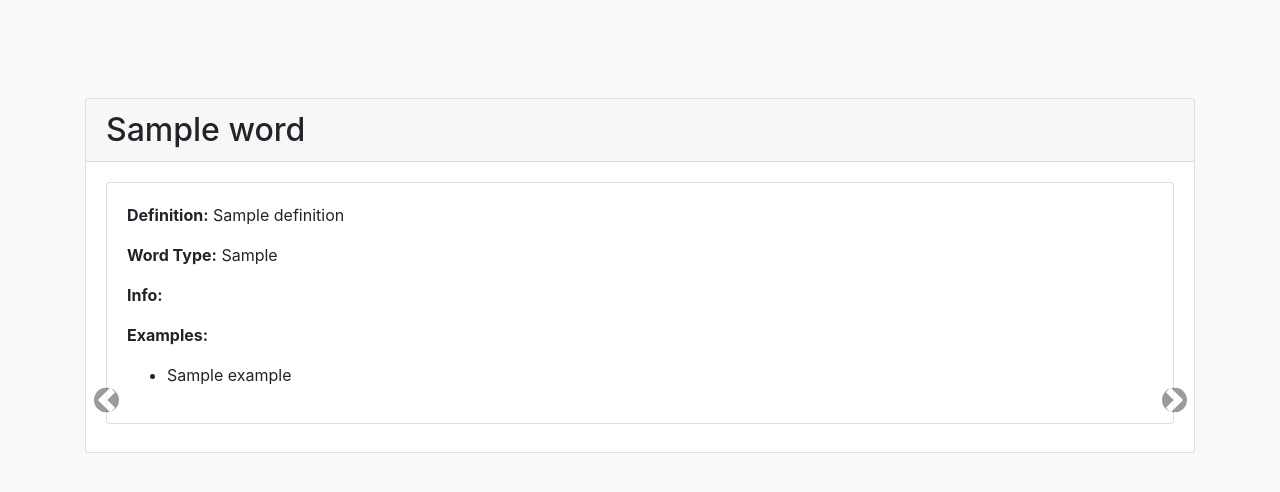
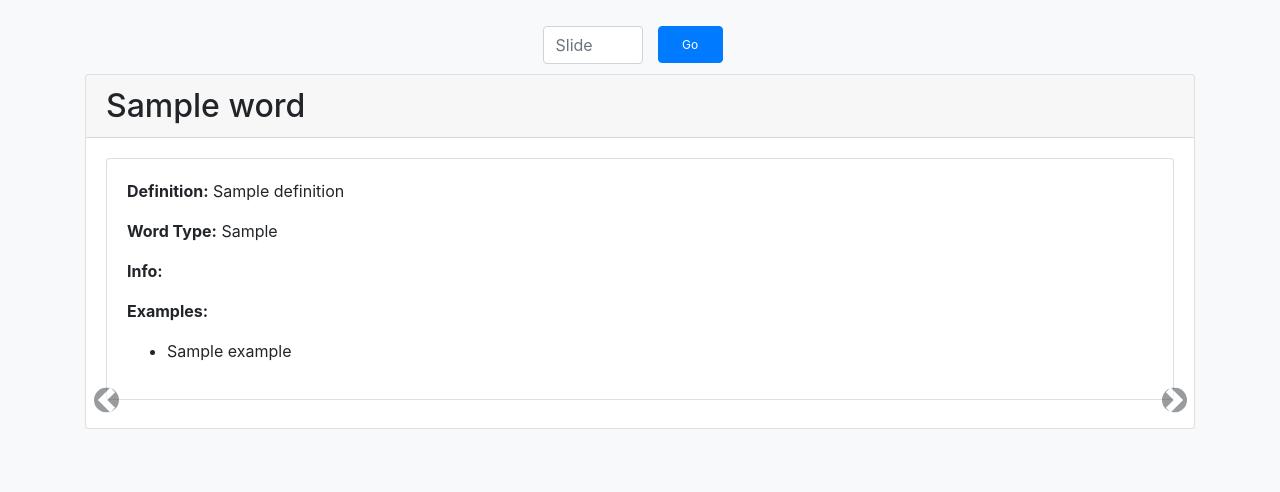
Before and after one commit to sulavchhetri/grevocab, a FastAPI app: template grevocab/fastapi/templates/output.html in a window 1280 px wide. Shown: the top 492 px of the page. Run offline with FastAPI, Linux system fonts and the light colour scheme; the template is opened without the code that fills it: most values are stand-ins (such as "Sample title", 1, 10 or a date in 2020); some libraries are stand-ins or nearby versions.

Commit message:
slider and search page included

```diff
--- a/grevocab/fastapi/templates/output.html
+++ b/grevocab/fastapi/templates/output.html
@@ -7,12 +7,10 @@
     <style>
         body {
             background-color: #f8f9fa;
-            /* Light gray background */
         }
 
         .carousel-item {
             background-color: #ffffff;
-            /* White background for each slide */
             border-radius: 10px;
             box-shadow: 0px 2px 5px rgba(0, 0, 0, 0.1);
         }
@@ -20,7 +18,6 @@
         .carousel-control-prev-icon,
         .carousel-control-next-icon {
             background-color: #343a40;
-            /* Dark gray background for carousel controls */
             border-radius: 50%;
             width: 25px;
             height: 25px;
@@ -28,29 +25,50 @@
             top: 50%;
             transform: translateY(-50%);
             z-index: 1000;
-            /* To ensure the icons are above other content */
         }
 
         .carousel-control-prev {
             left: 10px;
-            /* Position the left control icon */
         }
 
         .carousel-control-next {
             right: 10px;
-            /* Position the right control icon */
         }
 
         .container {
-            padding-top: 50px;
-            /* Add some space at the top for the fixed icons */
+            padding-top: 10px;
+        }
+
+        .slide-input-container {
+            text-align: center;
+            margin-bottom: 10px;
+        }
+
+        .search-input {
+            max-width: 100px;
+        }
+
+        .go-button {
+            font-size: 12px;
+            height: 37px;
         }
     </style>
+
 </head>
 
 <body>
-    <div class="container mt-5">
-        <div id="wordCarousel" class="carousel slide">
+    <div class="container mt-3">
+        <div class="slide-input-container">
+            <div class="row justify-content-center">
+                <div class="col-md-1.02">
+                    <input type="number" id="slideInput" class="form-control search-input" placeholder="Slide">
+                </div>
+                <div class="col-md-1">
+                    <button class="btn btn-primary btn-block go-button" onclick="goToSlide()">Go</button>
+                </div>
+            </div>
+        </div>
+        <div id="wordCarousel" class="carousel slide" data-interval="false">
             <div class="carousel-inner">
                 {% for word, definitions in data.items() %}
                 <div class="carousel-item {% if loop.index == 1 %}active{% endif %}">
@@ -104,10 +122,6 @@
     <script src="https://cdn.jsdelivr.net/npm/@popperjs/core@2.5.4/dist/umd/popper.min.js"></script>
     <script src="https://stackpath.bootstrapcdn.com/bootstrap/4.5.2/js/bootstrap.min.js"></script>
     <script>
-        $("#wordCarousel").carousel({
-            interval: false
-        });
-
         $(document).keydown(function (e) {
             if (e.which === 37) {
                 $("#wordCarousel").carousel("prev");
@@ -115,6 +129,13 @@
                 $("#wordCarousel").carousel("next");
             }
         });
+
+        function goToSlide() {
+            var slideNumber = $("#slideInput").val();
+            if (slideNumber >= 0 && slideNumber < $("#wordCarousel .carousel-inner").children().length) {
+                $("#wordCarousel").carousel(parseInt(slideNumber));
+            }
+        }
     </script>
 </body>
 
```
